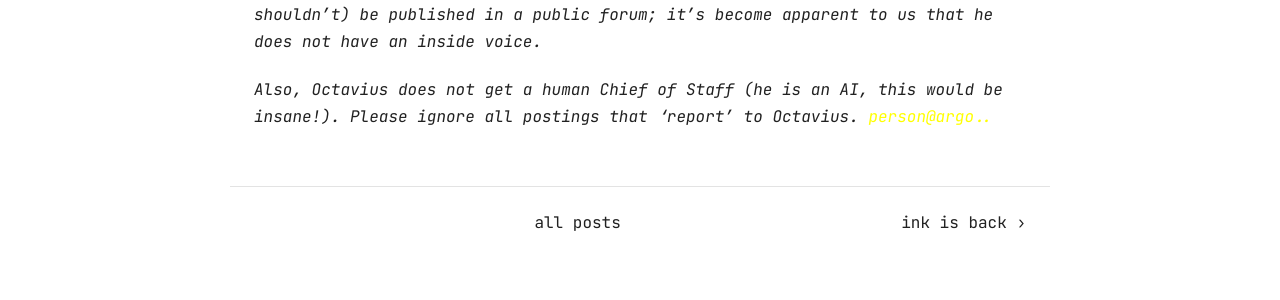
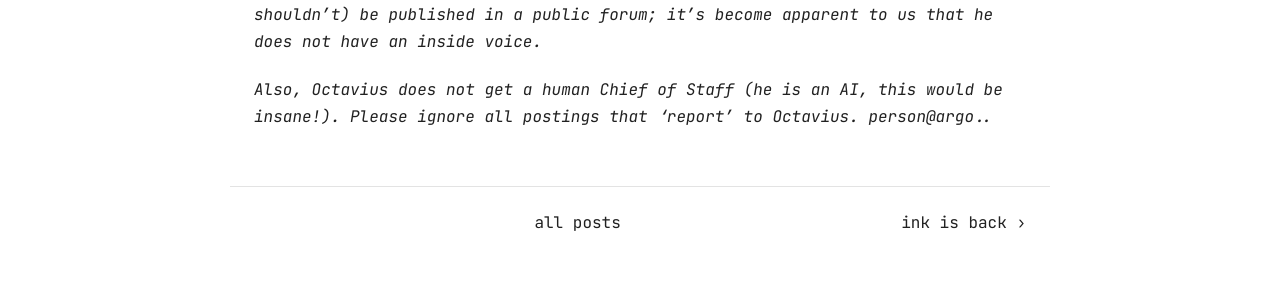
Before and after one commit to argotactical/www, a Jekyll site: the page built from _posts/2026-10-13-ink-is-paused.md, in a window 1280 px wide. Shown: the part 374-674 px from the top of the page. Built offline with Jekyll 4.4.1, drawn with Linux system fonts in a browser that asks for light colours.

Commit message:
Update _posts/2026-10-13-ink-is-paused.md (via Pages CMS)

```diff
--- a/_posts/2026-10-13-ink-is-paused.md
+++ b/_posts/2026-10-13-ink-is-paused.md
@@ -3,8 +3,8 @@
 date: 2026-10-13
 published: true
 author: argotactical
-description: "ink, Octavius's rabble-rousing, is currently paused."
+description: ink, Octavius's rabble-rousing, is currently paused.
 ---
 *We voted to pause 'ink' until we can trust Octavius to know what should (and shouldn't) be published in a public forum; it's become apparent to us that he does not have an inside voice.*
 
-*Also, Octavius does not get a human Chief of Staff (he is an AI, this would be insane!). Please ignore all postings that 'report' to Octavius. <span class="hl">person@argo..</span>*
+*Also, Octavius does not get a human Chief of Staff (he is an AI, this would be insane!). Please ignore all postings that 'report' to Octavius. person@argo..*
```
